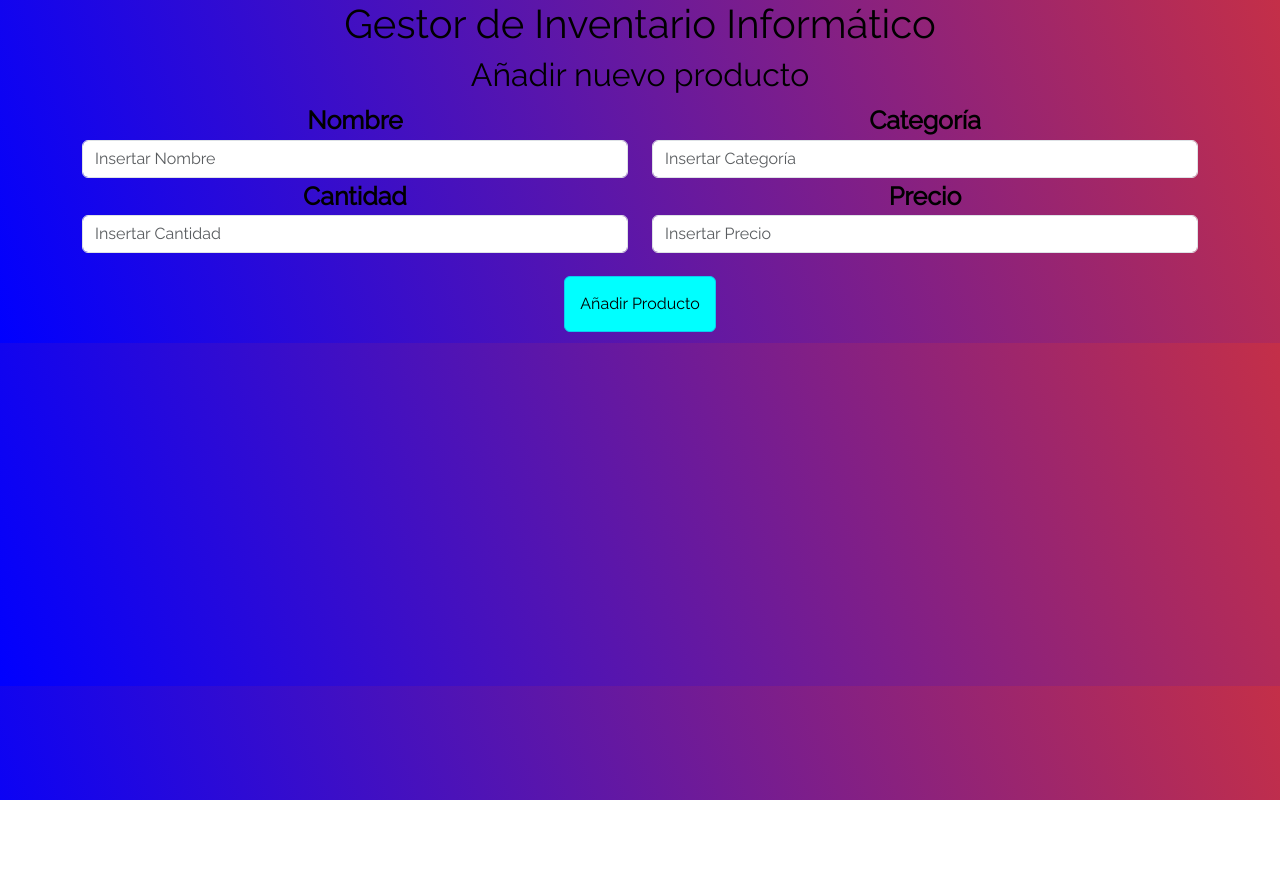
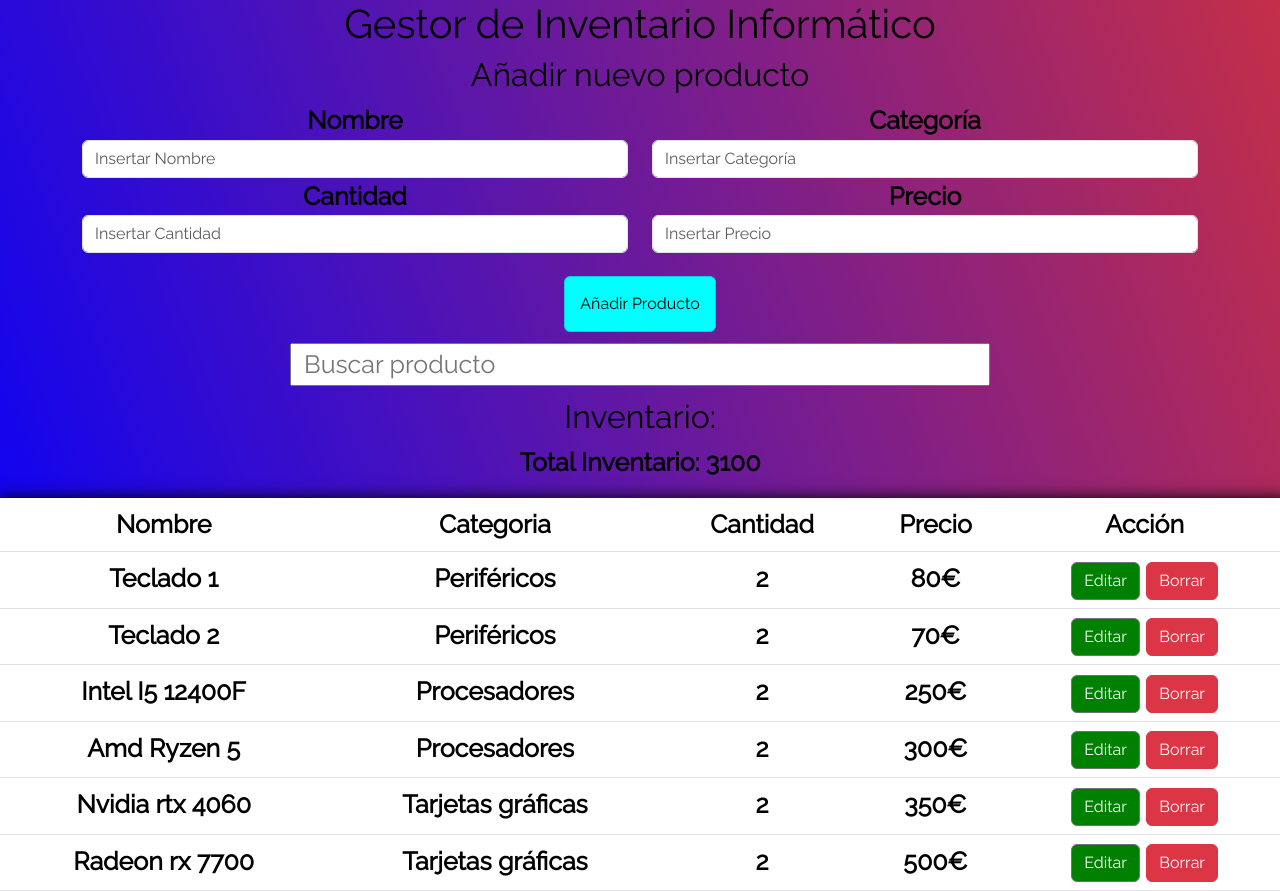
Before and after one commit to Ivanlr96/Gestor-de-Inventario, a plain HTML site: page index.html in a window 1280 px wide. Before the commit the page ends 800 px from the top, so only its background shows below. Drawn offline with nearby package versions, Linux system fonts and the light colour scheme.

Commit message:
Actualizados los ultimos  archivos

```diff
--- a/index.html
+++ b/index.html
@@ -14,6 +14,7 @@
     <link rel="shortcut icon" href="hiring.png" type="image/x-icon">
 
 </head>
+
 <body>
     <!--Uso de divs múltiples para que quede en la disposición correcta y facilite el uso de bootstrap-->
     <div class="container">
@@ -33,7 +34,8 @@
                     </div>
                     <div class="col">
                         <label>Categoría</label>
-                <input type="text" class="form-control" id="categoria" placeholder="Insertar Categoría" required>
+                        <input type="text" class="form-control" id="categoria" placeholder="Insertar Categoría"
+                            required>
                     </div>
                 </div>
                 <div class="row">
@@ -46,7 +48,31 @@
                     <div>
                         <button class="btn btn-info" id="btnA">Añadir Producto</button>
                     </div>
+                </div>
+            </form>
+            <input id="buscador" placeholder="Buscar producto" />
+        </div>
+    </div>
+    <div class="row">
+        <div class="col">
+            <h2>Inventario: </h2>
+            <p>Total Inventario: <span id="total"></span></p>
+            <table class="table">
+                <thead>
+                    <tr>
+                        <th>Nombre</th>
+                        <th>Categoria</th>
+                        <th>Cantidad</th>
+                        <th>Precio</th>
+                        <th>Acción</th>
+                    </tr>
+                </thead>
+                <tbody id="tabla">
 
+                </tbody>
+            </table>
+        </div>
+    </div>
     <!-- Parte correspondiente a la ventana modal de bootstrap, copiando y pegando el formulario utilizado más arriba, pero distinguiéndose a partir de las ids-->
     <div class="modal fade" id="ventanaModal" tabindex="-1" aria-labelledby="modalLabel" aria-hidden="true">
         <div class="modal-dialog">
--- a/scripts/main.js
+++ b/scripts/main.js
@@ -16,7 +16,7 @@ const modal = new bootstrap.Modal(document.getElementById("ventanaModal"));
 /* esta es una función global usando window. en vez de const. Se requiere para poder añadir las funciones directamente a la etiqueta de los botones en el archivo list.
 En este tipo de función, no es posible el uso de export directamente como con las otras funciones, por tanto se dejan aquí para que funcionen correctamente */
 window.showEditModal = (index) => {
-// Se le pasa el index del array como parámetro y se igual al index que creamos para editar //
+    // Se le pasa el index del array como parámetro y se igual al index que creamos para editar //
     indexToEdit = index
     document.getElementById('nombreMod').value = inventory[index].nombre
     document.getElementById('categoriaMod').value = inventory[index].categoria
@@ -44,7 +44,7 @@ document.addEventListener("keyup", e => {
     if (e.target.matches('#buscador')) {
         document.querySelectorAll('.item').forEach(item => {
             item.textContent.toLocaleLowerCase().includes(e.target.value)
-        // Operador ternario que añadirá o quitará la clase filtro que contiene un display none, para que se oculten aquellos elementos que no coincidan con la búsqueda
+                // Operador ternario que añadirá o quitará la clase filtro que contiene un display none, para que se oculten aquellos elementos que no coincidan con la búsqueda
                 ? item.classList.remove('filtro')
                 : item.classList.add('filtro');
 
```
Also changed, not shown: scripts/list.js (+4 -4 lines). Lines whose indentation alone changed are shown as unchanged.
